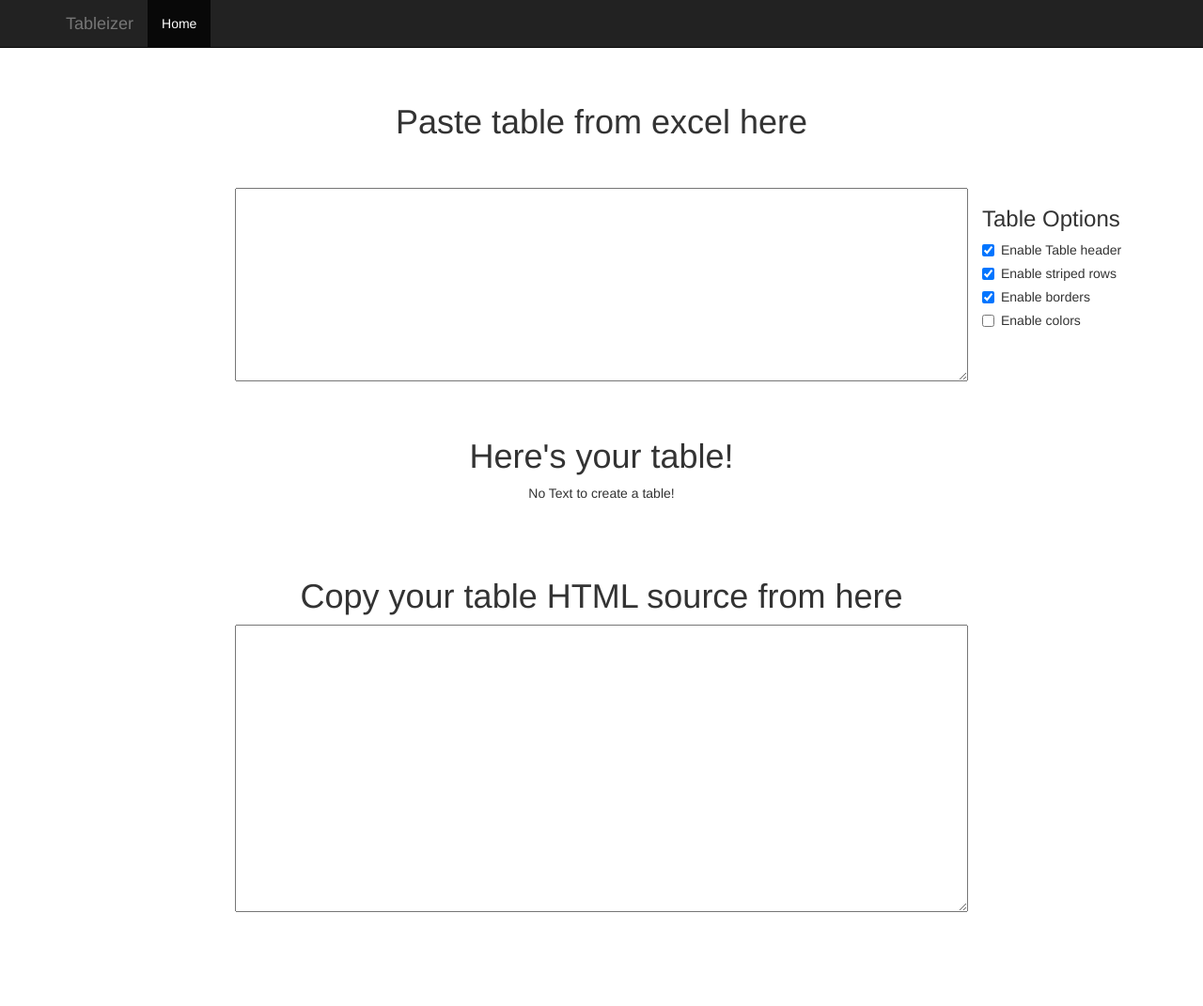
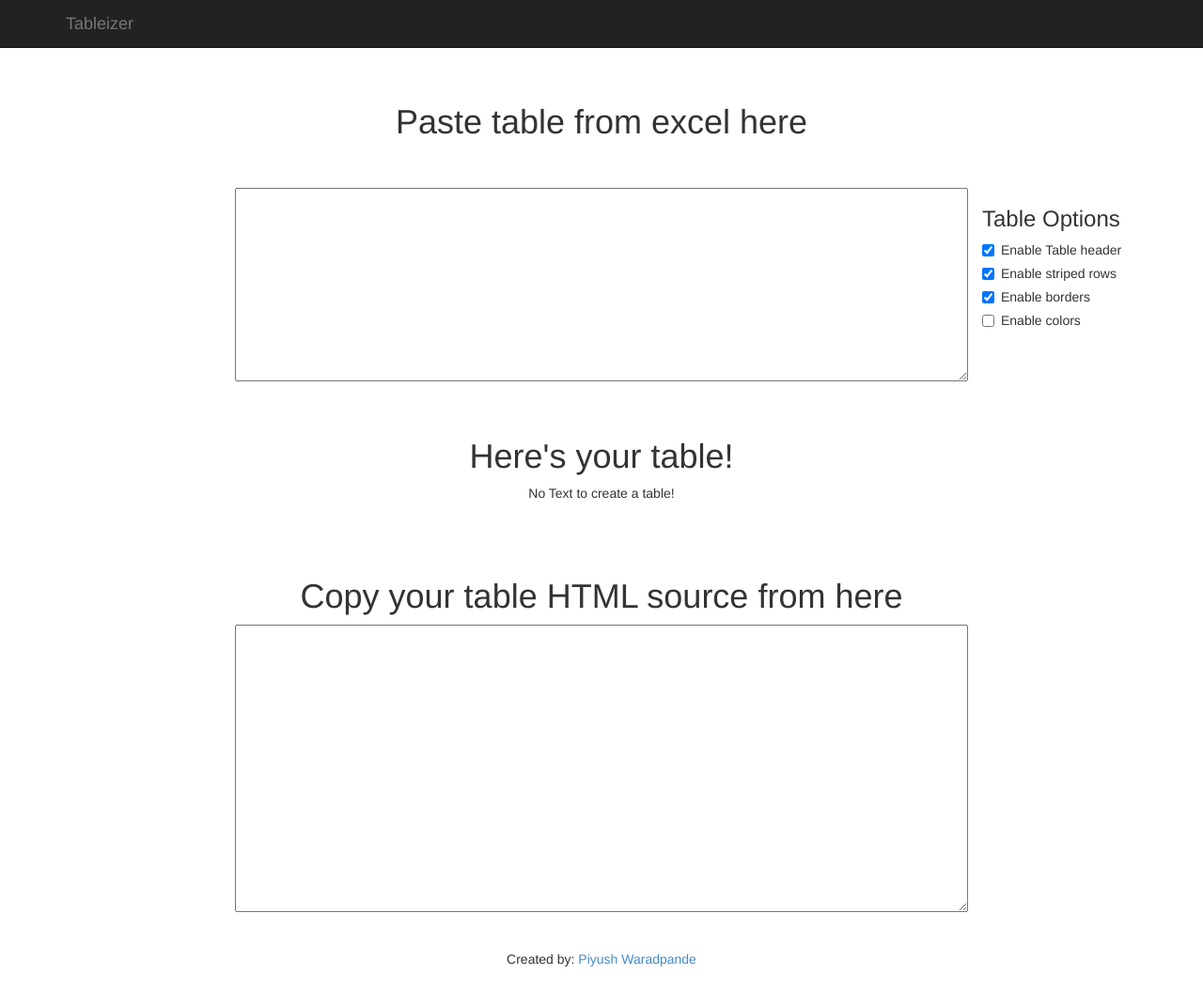
Before and after one commit to pi5/tableizer, a plain HTML site: page index.html in a window 1280 px wide. Shown: the whole page at 94% size. Before the commit the page ends 971 px from the top, so only its background shows below. Drawn offline with nearby package versions, Linux system fonts and the light colour scheme.

Commit message:
Remove Home tab, Add author info

```diff
--- a/index.html
+++ b/index.html
@@ -40,9 +40,9 @@
           <a class="navbar-brand" href="#">Tableizer</a>
         </div>
         <div class="collapse navbar-collapse">
-          <ul class="nav navbar-nav">
-            <li class="active"><a href="#">Home</a></li>
-          </ul>
+          <!--<ul class="nav navbar-nav">-->
+            <!--<li class="active"><a href="#">Home</a></li>-->
+          <!--</ul>-->
         </div><!--/.nav-collapse -->
       </div>
     </div>
@@ -113,4 +113,7 @@
     <script src="template/jquery.js"></script>
     <script src="template/bootstrap.js"></script>
 
+    <footer class="starter-template">
+        Created by: <a href="mailto:pi5@umbc.edu">Piyush Waradpande</a>
+    </footer>
 </body></html>
```
